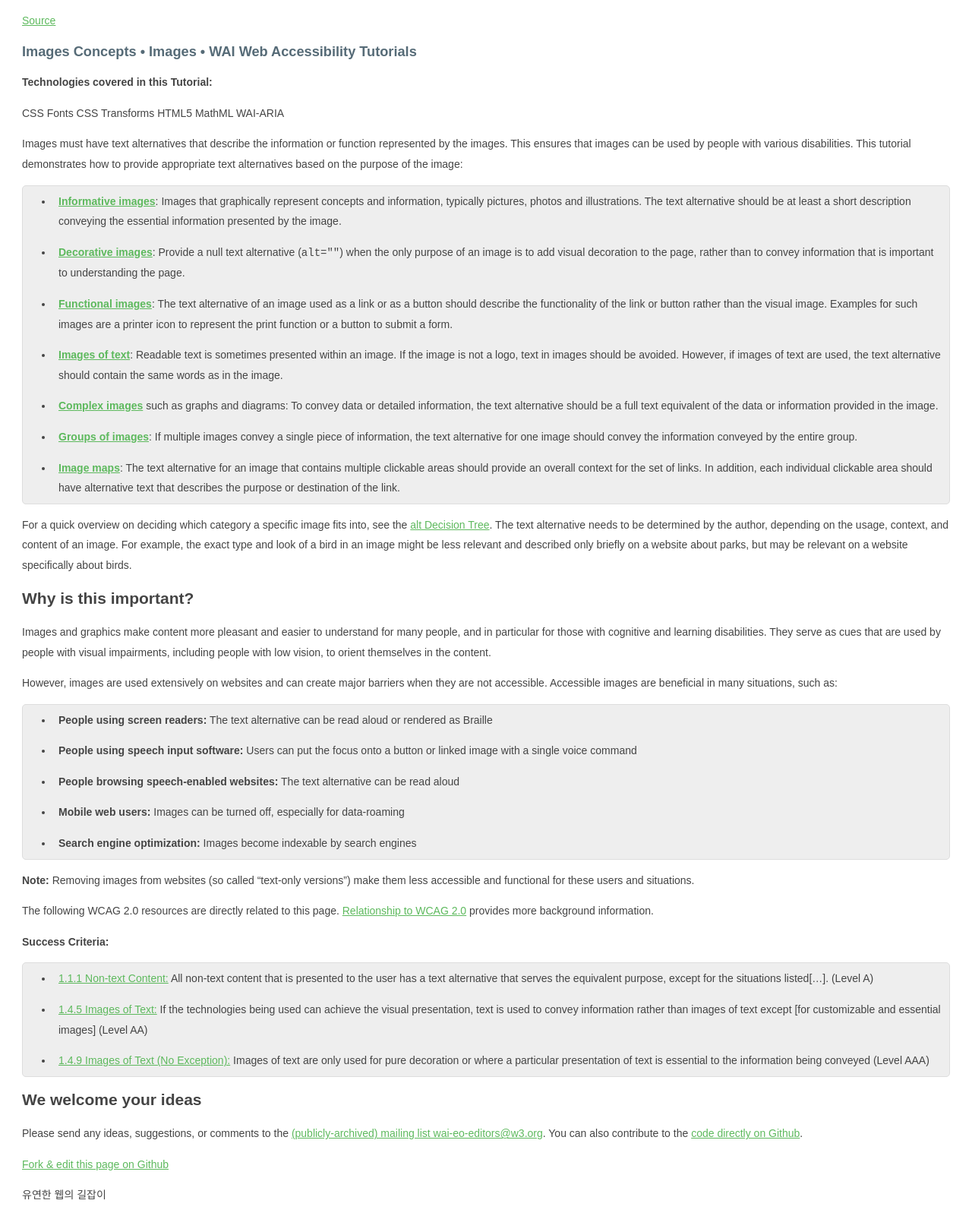
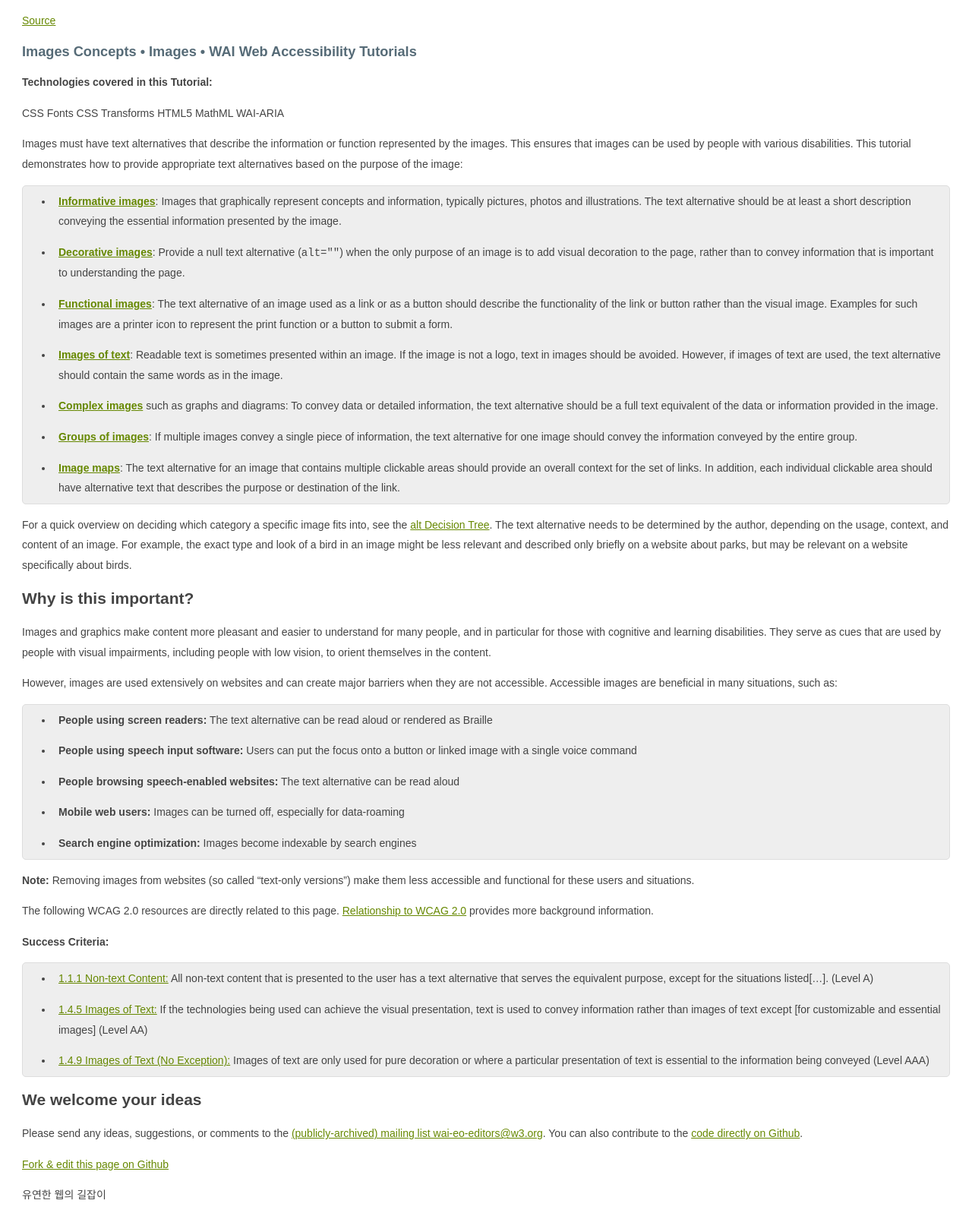
Before and after one commit to ionic2002/ionic2002.github.io, a Jekyll site: the page built from _posts/2016-02-18-test.md, in a window 1280 px wide. Shown: the whole page at 76% size. Built offline with Jekyll 4.4.1, drawn with Linux system fonts in a browser that asks for light colours.

Commit message:
Update post.html

```diff
--- a/_layouts/post.html
+++ b/_layouts/post.html
@@ -11,7 +11,7 @@
 			padding: 0 1.5em;
 			color: #444;
 		}
-		a{color:#5DB95D;}
+		a{color:#680;}
 		h1{font-size: 1.3em; color: #566b77;}
 		p{font-size: 1em;}
 		ul{ background-color: #eee; border-radius: 5px;  border: 1px  solid #ddd;}
```
